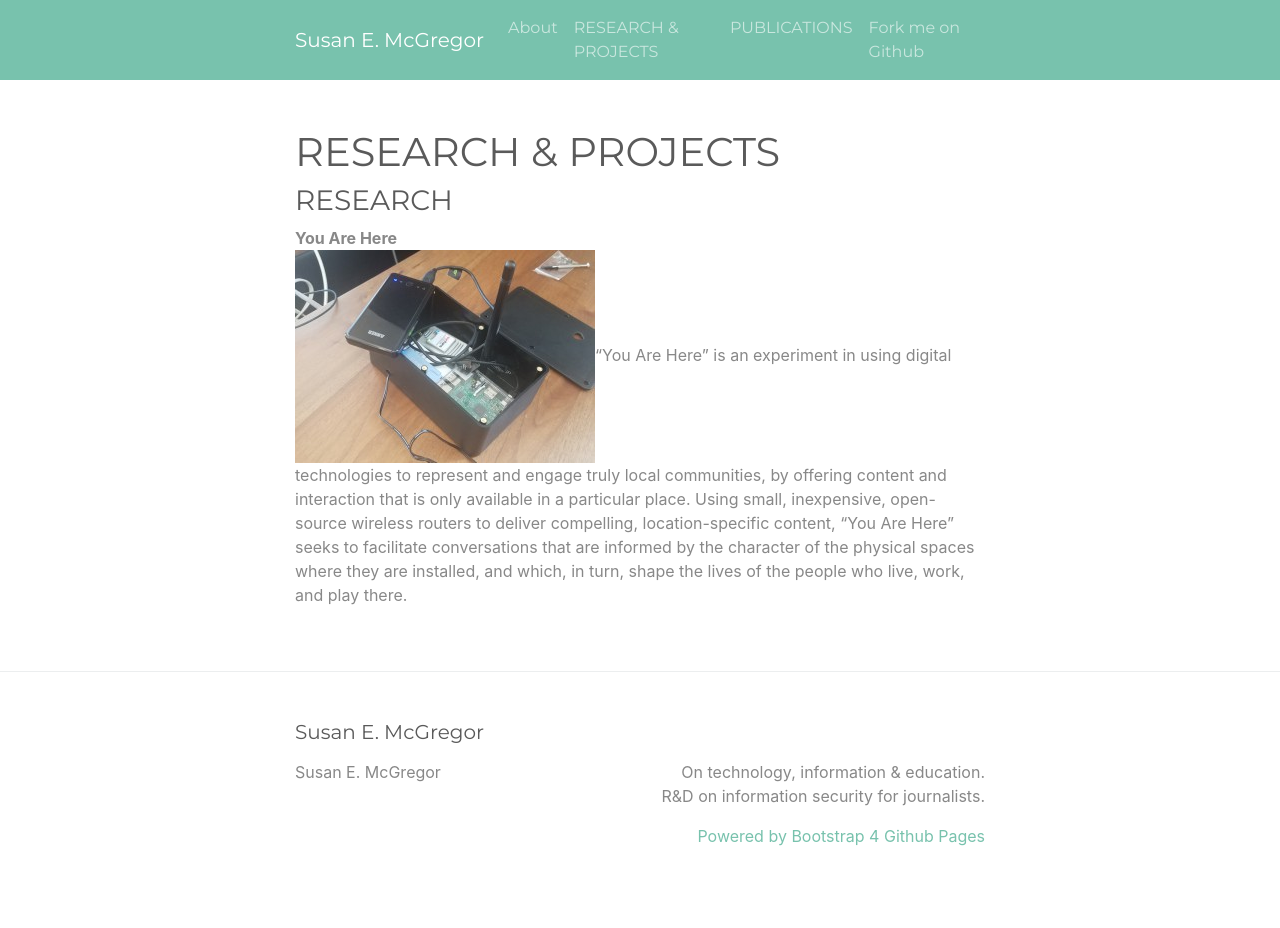
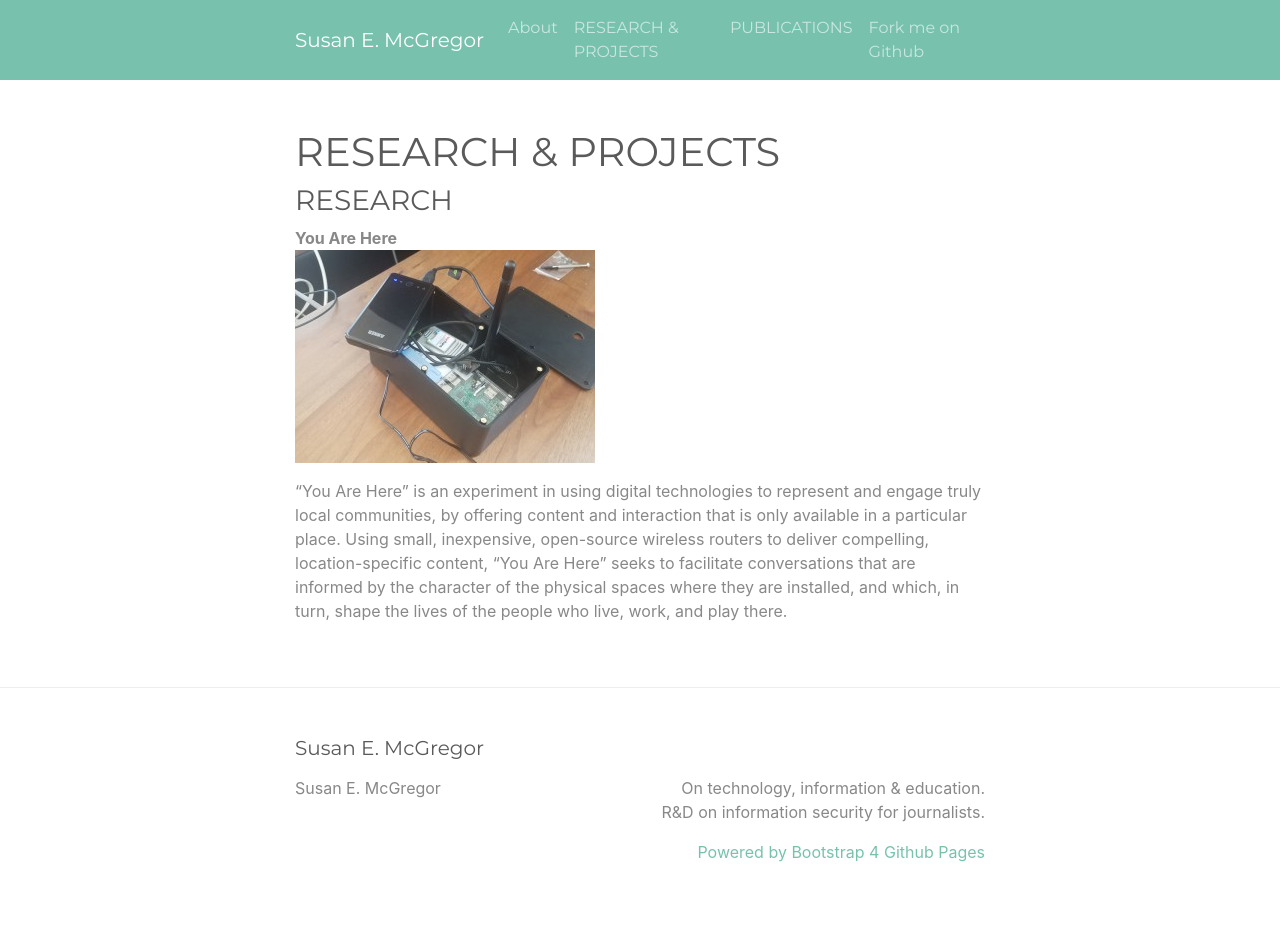
Before and after one commit to susanemcg/susanemcg.github.io, a Jekyll site: the page built from research.md, in a window 1280 px wide. Built offline with Jekyll 4.4.1, drawn with Linux system fonts in a browser that asks for light colours.

Commit message:
Update research.md

```diff
--- a/research.md
+++ b/research.md
@@ -6,4 +6,4 @@
 ### RESEARCH
 <div>
   <b>You Are Here</b><br/>
-<p><img src="images/DeviceWeb-300x213.jpg" float="left" align="top"/>“You Are Here” is an experiment in using digital technologies to represent and engage truly local communities, by offering content and interaction that is only available in a particular place. Using small, inexpensive, open-source wireless routers to deliver compelling, location-specific content, “You Are Here” seeks to facilitate conversations that are informed by the character of the physical spaces where they are installed, and which, in turn, shape the lives of the people who live, work, and play there.</p></div>
+<p><img src="images/DeviceWeb-300x213.jpg" float="left" align="top"/><p>“You Are Here” is an experiment in using digital technologies to represent and engage truly local communities, by offering content and interaction that is only available in a particular place. Using small, inexpensive, open-source wireless routers to deliver compelling, location-specific content, “You Are Here” seeks to facilitate conversations that are informed by the character of the physical spaces where they are installed, and which, in turn, shape the lives of the people who live, work, and play there.</p></p></div>
```
